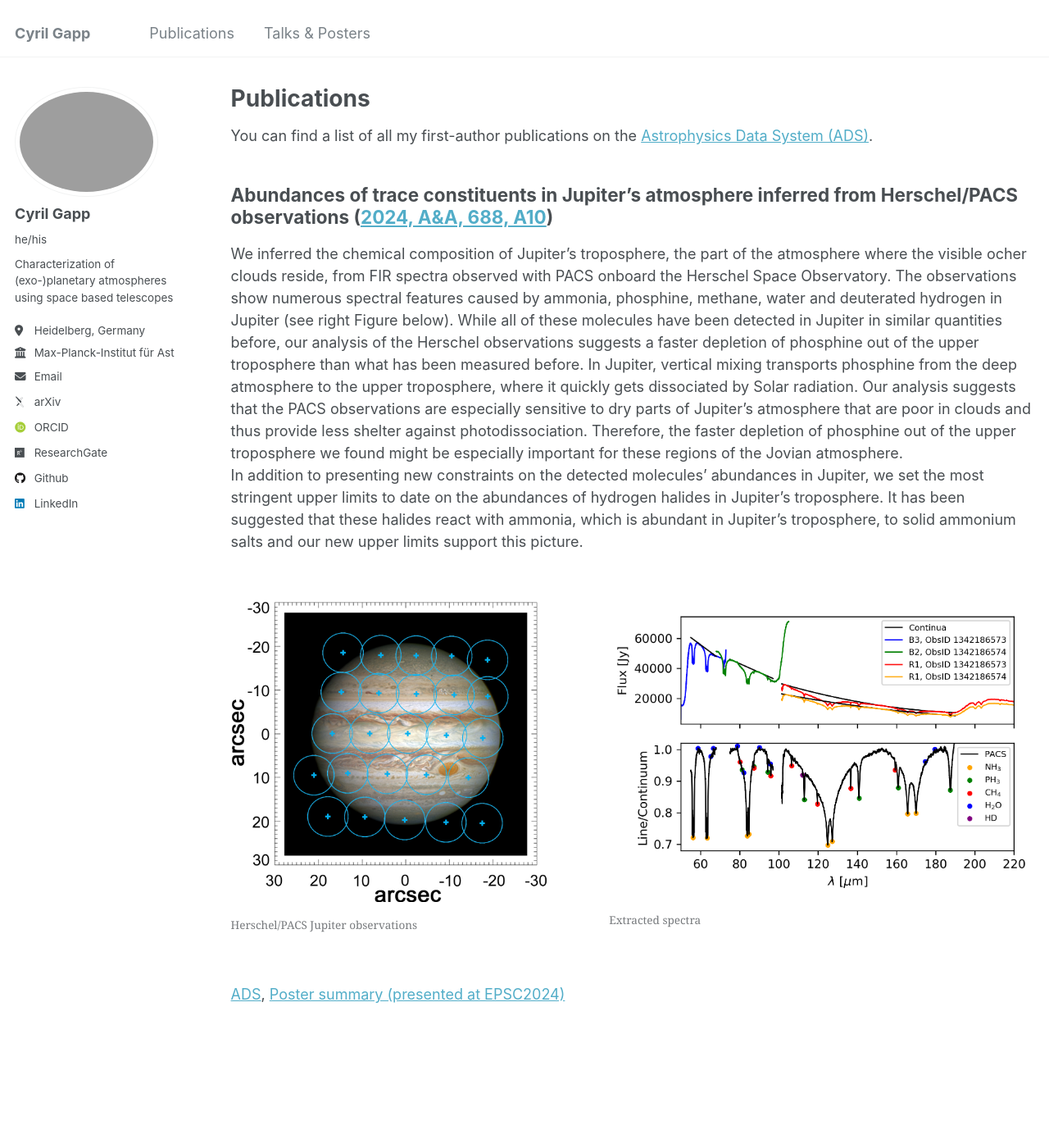
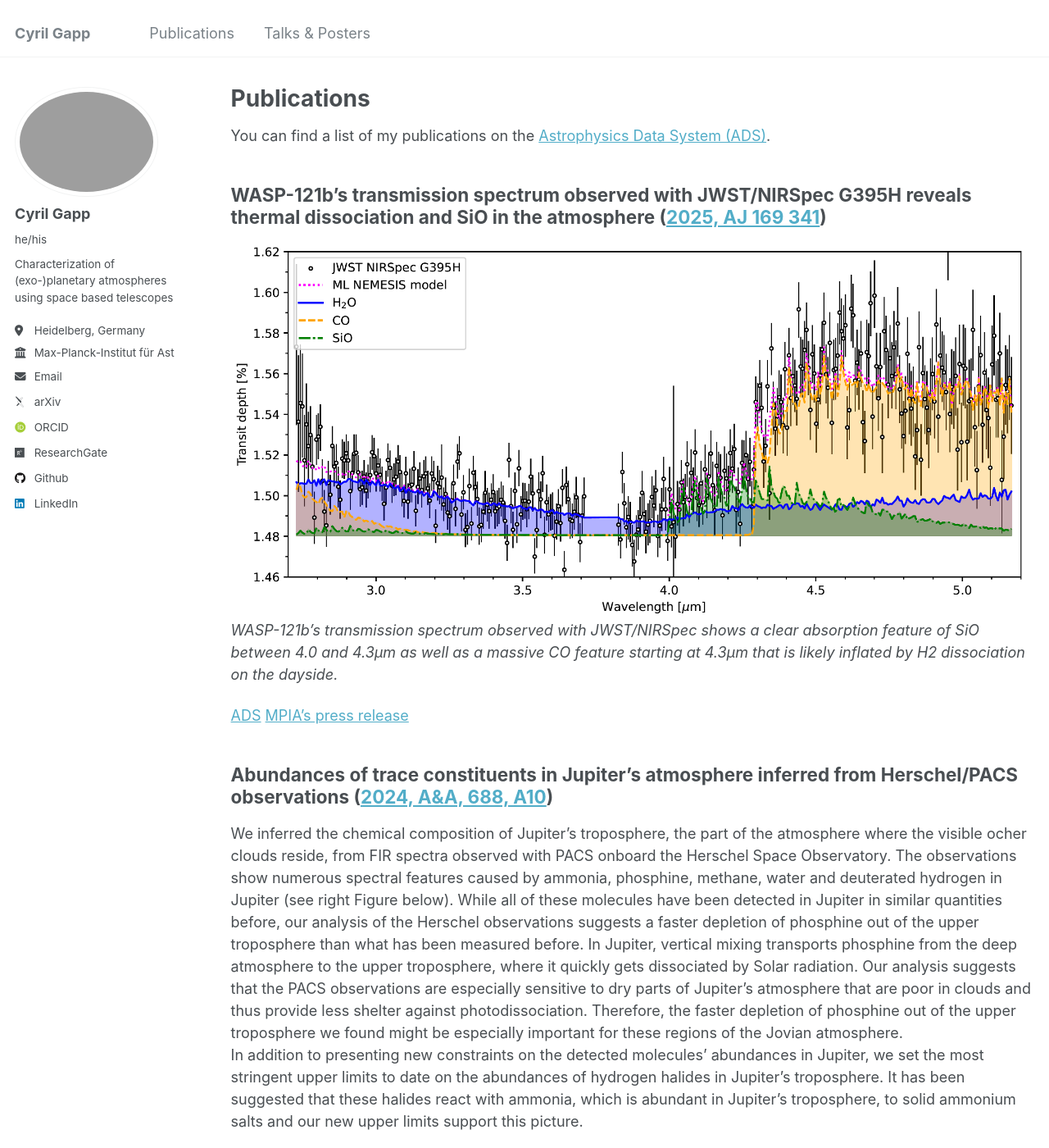
Before and after one commit to gapp-c/gapp-c.github.io, a Jekyll site: the page built from _pages/publications.md, in a window 1280 px wide and 1400 px high. Shown: the whole window at 82% size. Built offline with Jekyll 4.4.1, drawn with Linux system fonts in a browser that asks for light colours; some web fonts are replaced.

Commit message:
wasp121 update

```diff
--- a/_pages/publications.md
+++ b/_pages/publications.md
@@ -6,8 +6,17 @@ author_profile: true
 ---
 
 
-You can find a list of all my first-author publications on the [Astrophysics Data System (ADS)](
-https://ui.adsabs.harvard.edu/search/fq=%7B!type%3Daqp%20v%3D%24fq_database%7D&fq_database=(database%3Aastronomy%20OR%20database%3Aphysics)&q=%20%20author%3A%22%5Egapp%2C%20c%22&sort=date%20desc%2C%20bibcode%20desc&p_=0).
+You can find a list of my publications on the [Astrophysics Data System (ADS)](
+https://ui.adsabs.harvard.edu/search/fq=%7B!type%3Daqp%20v%3D%24fq_database%7D&fq_database=(database%3Aastronomy%20OR%20database%3Aphysics)&q=%20author%3A%22gapp%2C%20c%22%20%20year%3A(2015-)&sort=date%20desc%2C%20bibcode%20desc&p_=0).
+
+WASP-121b's transmission spectrum observed with JWST/NIRSpec G395H reveals thermal dissociation and SiO in the atmosphere ([2025, AJ 169 341](https://doi.org/10.3847/1538-3881/ad9c6e))
+----------------------------------------------------------------------------
+
+![WASP-121b's transmission spectrum observed with JWST/NIRSpec](/images/w121b_transmission-spectrum.png)
+*WASP-121b's transmission spectrum observed with JWST/NIRSpec shows a clear absorption feature of SiO between 4.0 and 4.3µm as well as a massive CO feature starting at 4.3µm that is likely inflated by H2 dissociation on the dayside.*
+
+[ADS](https://ui.adsabs.harvard.edu/abs/2025arXiv250602199G/abstract)
+[MPIA's press release](https://www.mpia.de/aktuelles/wissenschaft/2025-03-wasp-121b)
 
 
 Abundances of trace constituents in Jupiter's atmosphere inferred from Herschel/PACS observations ([2024, A&A, 688, A10](https://www.aanda.org/articles/aa/full_html/2024/08/aa47345-23/aa47345-23.html))
@@ -29,4 +38,5 @@ In addition to presenting new constraints on the detected molecules' abundances
 
 </div>
 
-[ADS](https://ui.adsabs.harvard.edu/abs/2024A%26A...688A..10G/abstract), [Poster summary (presented at EPSC2024)](/files/epsc2024.pdf)
+[ADS](https://ui.adsabs.harvard.edu/abs/2024A%26A...688A..10G/abstract)
+[Poster summary (presented at EPSC2024)](/files/epsc2024.pdf)
```
Also changed, not shown: _pages/talks.md (+8 -3 lines), images/w121b_transmission-spectrum.png (added), 3 other files.
